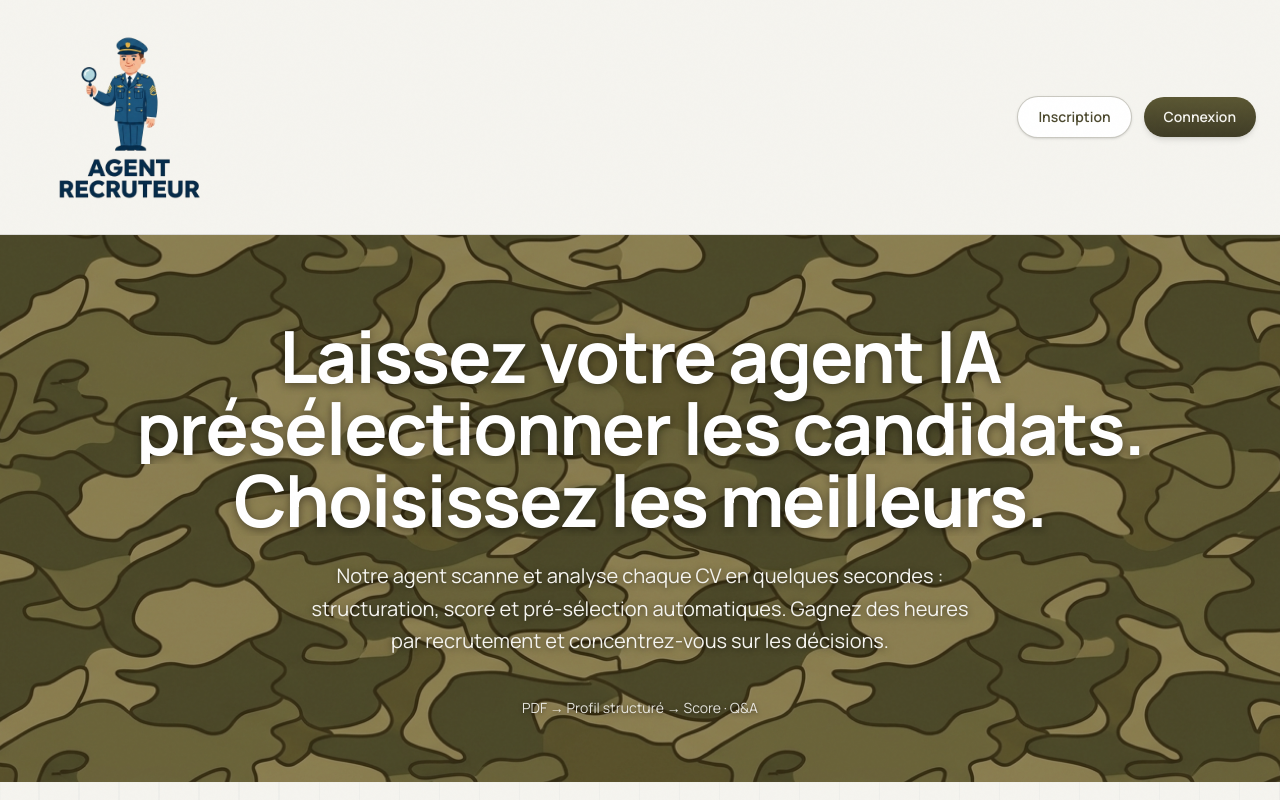
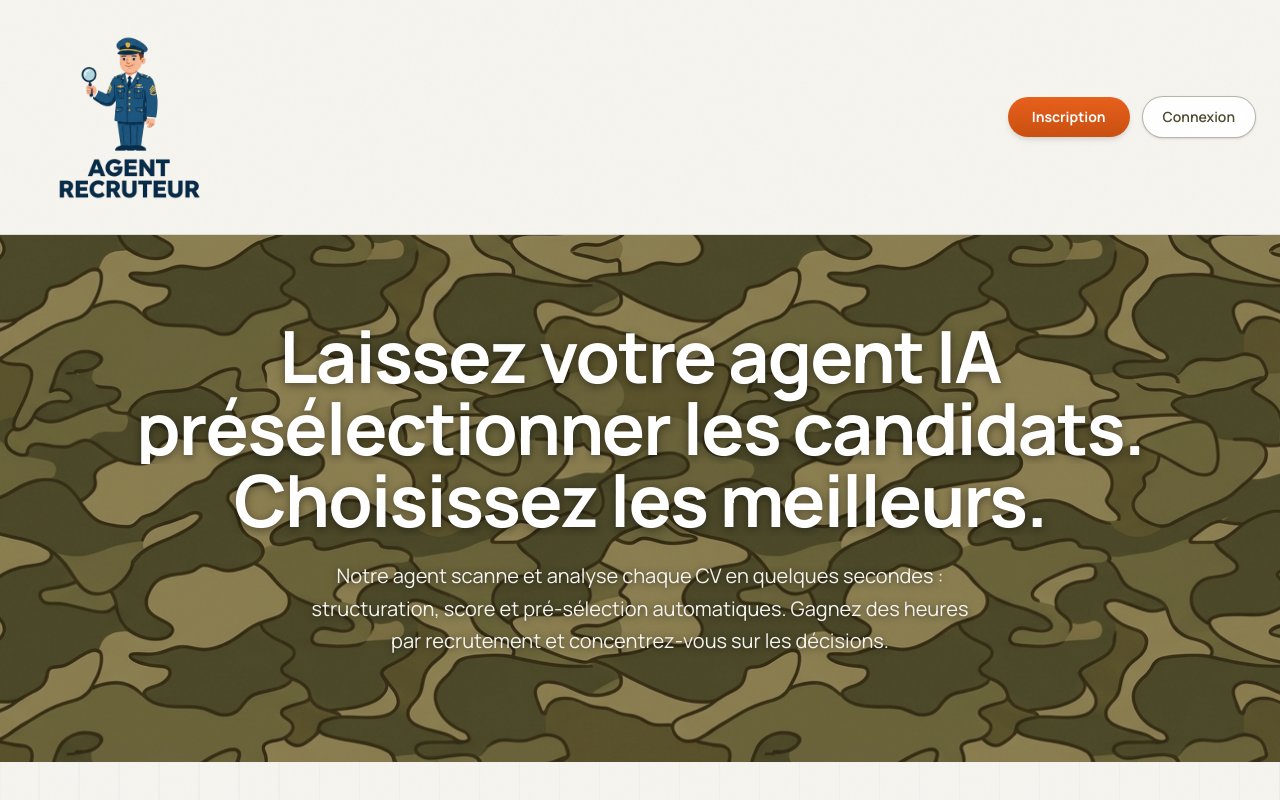
Before and after one commit to laurentknauss/agentrecruteur, a Next.js app in the folder frontend/: page / in a window 1280 px wide. Shown: the top 800 px of the page. Built offline with nearby package versions, Linux system fonts and the light colour scheme.

Commit message:
feat(ui): CTA Inscription orange (#E8601C, spec Cialdini) + Connexion ghost ; retrait ligne 'Profil structuré' (hero)

```diff
--- a/frontend/src/components/hero.tsx
+++ b/frontend/src/components/hero.tsx
@@ -73,17 +73,7 @@ export function Hero() {
           pré-sélection automatiques. Gagnez des heures par recrutement et concentrez-vous sur les décisions.
         </motion.p>
 
-        {/* Tech stack */}
-        <motion.p
-          initial={{ opacity: 0, y: 20 }}
-          animate={{ opacity: 1, y: 0 }}
-          transition={{ duration: 0.6, delay: 0.7 }}
-          className="relative text-sm"
-          style={{ color: "rgba(245,244,239,0.9)", textShadow: "0 1px 4px rgba(0,0,0,0.5)" }}
 
-        >
-          PDF → Profil structuré → Score · Q&amp;A
-        </motion.p>
       </div>
     </section>
   )
--- a/frontend/src/components/navbar.tsx
+++ b/frontend/src/components/navbar.tsx
@@ -29,19 +29,19 @@ export function Navbar() {
           <button
             type="button"
             onClick={() => setOpen("signup")}
-            className="group relative inline-flex items-center overflow-hidden rounded-full border border-[#4d4a2f]/30 bg-white px-5 py-2.5 text-sm font-semibold text-[#4d4a2f] shadow-sm transition-all duration-200 hover:-translate-y-0.5 hover:border-[#4d4a2f]/60 hover:shadow-[0_8px_24px_-6px_rgba(77,74,47,0.45)] focus:outline-none focus-visible:ring-2 focus-visible:ring-[#4d4a2f]/40"
+            className="group relative inline-flex items-center overflow-hidden rounded-full bg-gradient-to-b from-[#E8601C] to-[#C94F10] px-6 py-2.5 text-sm font-bold text-white shadow-md transition-all duration-200 hover:-translate-y-0.5 hover:shadow-[0_10px_30px_-6px_rgba(232,96,28,0.6)] focus:outline-none focus-visible:ring-2 focus-visible:ring-[#E8601C]/50"
             aria-label="Créer un compte (démo sur demande)"
           >
-            <span className="pointer-events-none absolute inset-0 -translate-x-full bg-gradient-to-r from-transparent via-[#f5f4ef] to-transparent transition-transform duration-700 group-hover:translate-x-full" />
+            <span className="pointer-events-none absolute inset-0 -translate-x-full bg-gradient-to-r from-transparent via-white/30 to-transparent transition-transform duration-700 group-hover:translate-x-full" />
             <span className="relative">Inscription</span>
           </button>
           <button
             type="button"
             onClick={() => setOpen("login")}
-            className="group relative inline-flex items-center overflow-hidden rounded-full bg-gradient-to-b from-[#5b5733] to-[#3f3c26] px-5 py-2.5 text-sm font-semibold text-[#f5f4ef] shadow-md transition-all duration-200 hover:-translate-y-0.5 hover:shadow-[0_10px_28px_-6px_rgba(77,74,47,0.65)] focus:outline-none focus-visible:ring-2 focus-visible:ring-white/50"
+            className="group relative inline-flex items-center overflow-hidden rounded-full border border-[#4d4a2f]/40 bg-white px-5 py-2.5 text-sm font-semibold text-[#4d4a2f] shadow-sm transition-all duration-200 hover:-translate-y-0.5 hover:border-[#4d4a2f]/70 focus:outline-none focus-visible:ring-2 focus-visible:ring-[#4d4a2f]/40"
             aria-label="Se connecter (accès restreint)"
           >
-            <span className="pointer-events-none absolute inset-0 -translate-x-full bg-gradient-to-r from-transparent via-white/20 to-transparent transition-transform duration-700 group-hover:translate-x-full" />
+            <span className="pointer-events-none absolute inset-0 -translate-x-full bg-gradient-to-r from-transparent via-[#f5f4ef] to-transparent transition-transform duration-700 group-hover:translate-x-full" />
             <span className="relative">Connexion</span>
           </button>
         </div>
@@ -59,7 +59,7 @@ export function Navbar() {
                 href="https://linkedin.com/in/laurentknauss"
                 target="_blank"
                 rel="noreferrer"
-                className="inline-flex items-center rounded-md bg-gradient-to-b from-[#5b5733] to-[#3f3c26] px-3 py-2 text-sm font-medium text-white hover:-translate-y-0.5 transition-transform"
+                className="inline-flex items-center rounded-md bg-gradient-to-b from-[#E8601C] to-[#C94F10] px-3 py-2 text-sm font-medium text-white hover:-translate-y-0.5 transition-transform"
               >
                 Contacter via LinkedIn
               </a>
```
